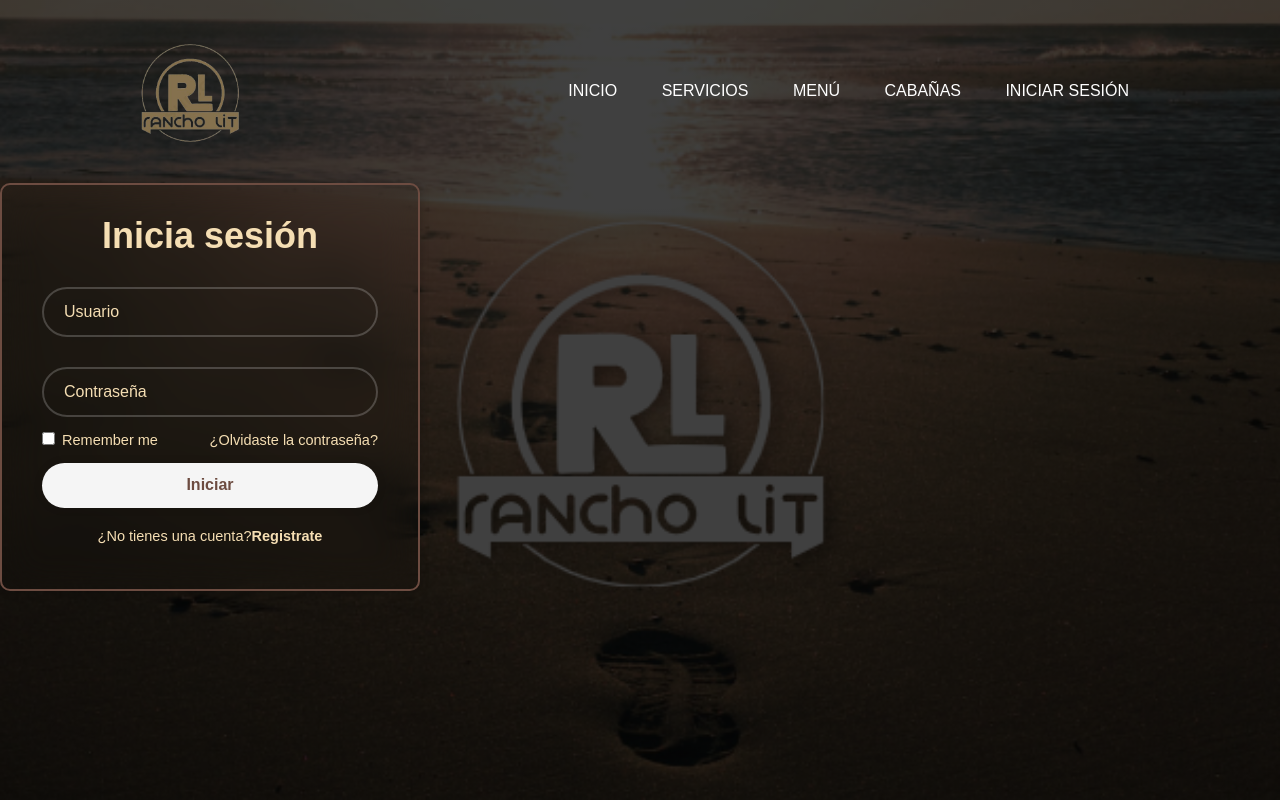
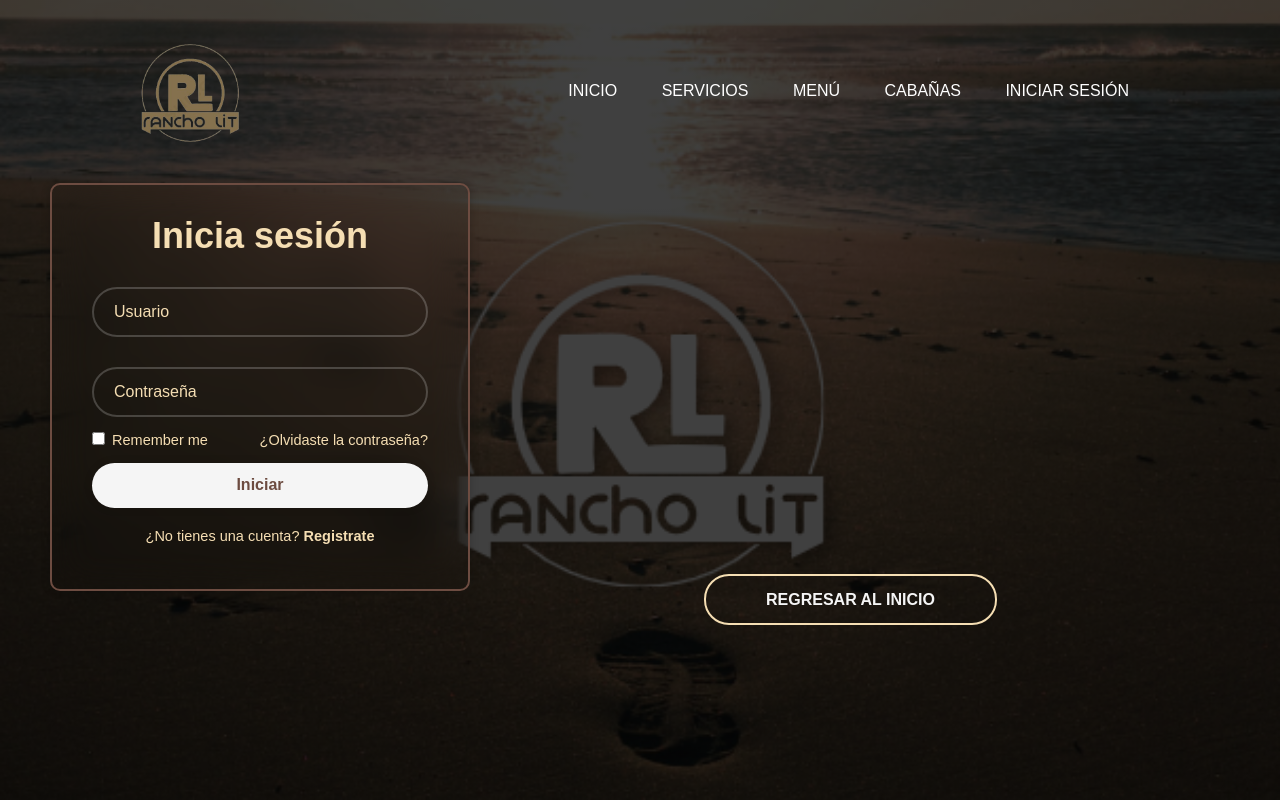
Before and after one commit to YajairaClaros/RANCHO-LIT, a PHP site: page /usuario.html in a window 1280 px wide. Run offline with PHP 8.4, Linux system fonts and the light colour scheme.

Commit message:
Programar el botón de regreso al inicio.

```diff
--- a/usuario.html
+++ b/usuario.html
@@ -36,13 +36,16 @@
                 <button type="submit" class="btn">Iniciar</button>
 
                 <div class="register-link">
-                    <p>¿No tienes una cuenta?<a href="#">Registrate</a></p>
+                    <p>¿No tienes una cuenta?<a href="#"> Registrate</a></p>
 
                 </div>
-
             </form>
 
         </div>
 
+        <div class="btnregresar">
+            <p><a class="btn-regresar" href="Inicio.html"><span></span>REGRESAR AL INICIO</a></p>
+        </div>
+
     </body>
 </html>
--- a/usuestilo.css
+++ b/usuestilo.css
@@ -50,7 +50,6 @@
 }
 
 
-
 .wrapper{
     width: 420px;
     background: transparent;
@@ -60,8 +59,8 @@
     color: wheat;
     border-radius: 10px;
     padding: 30px 40px;
-
-
+    margin: 0 auto;
+    margin-left: 50px;
 }
 .wrapper h1{
     font-size: 36px;
@@ -131,3 +130,37 @@ margin: -15px 0 15px;
 .register-link p a:hover{
     text-decoration: underline;
 }
+
+.btn-regresar {
+    width: 200px;
+    padding: 15px 60px;
+    text-align: center;
+    margin-left: 55%;
+    margin-top: -20%;
+    border-radius: 25px;
+    font-weight: bold;
+    border: 2px solid wheat;
+    background: transparent;
+    color: whitesmoke;
+    cursor: pointer;
+    position: relative;
+    overflow: hidden;
+    text-decoration: none;
+}
+.btn-regresar span{
+    background: #6D4C41;
+    height: 100%;
+    width: 0;
+    border-radius: 25px;
+    position: absolute;
+    left: 0;
+    bottom: 0;
+    z-index: -1;
+    transition: 0.5s;
+}
+.btn-regresar:hover span{
+    width: 100%;
+}
+.btn-regresar:hover {
+    border: none;
+}
```
